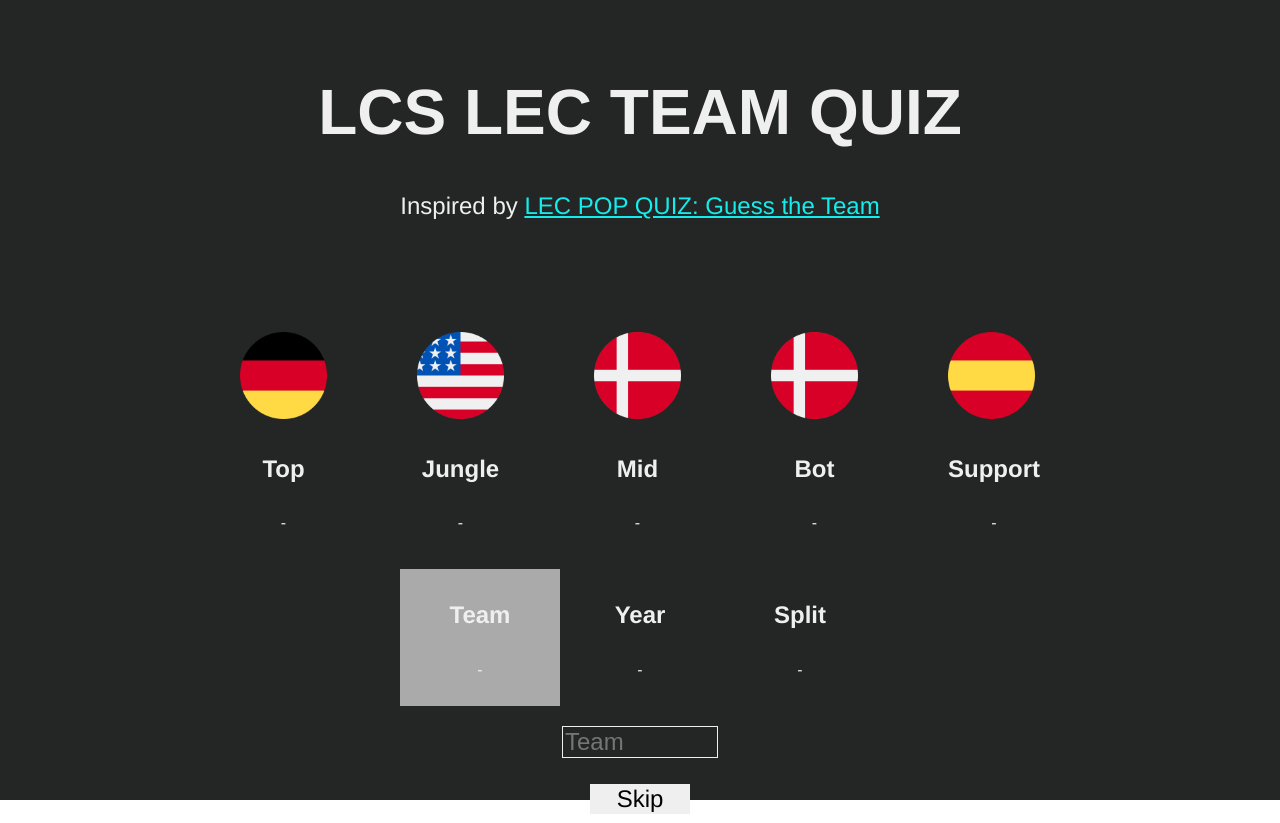
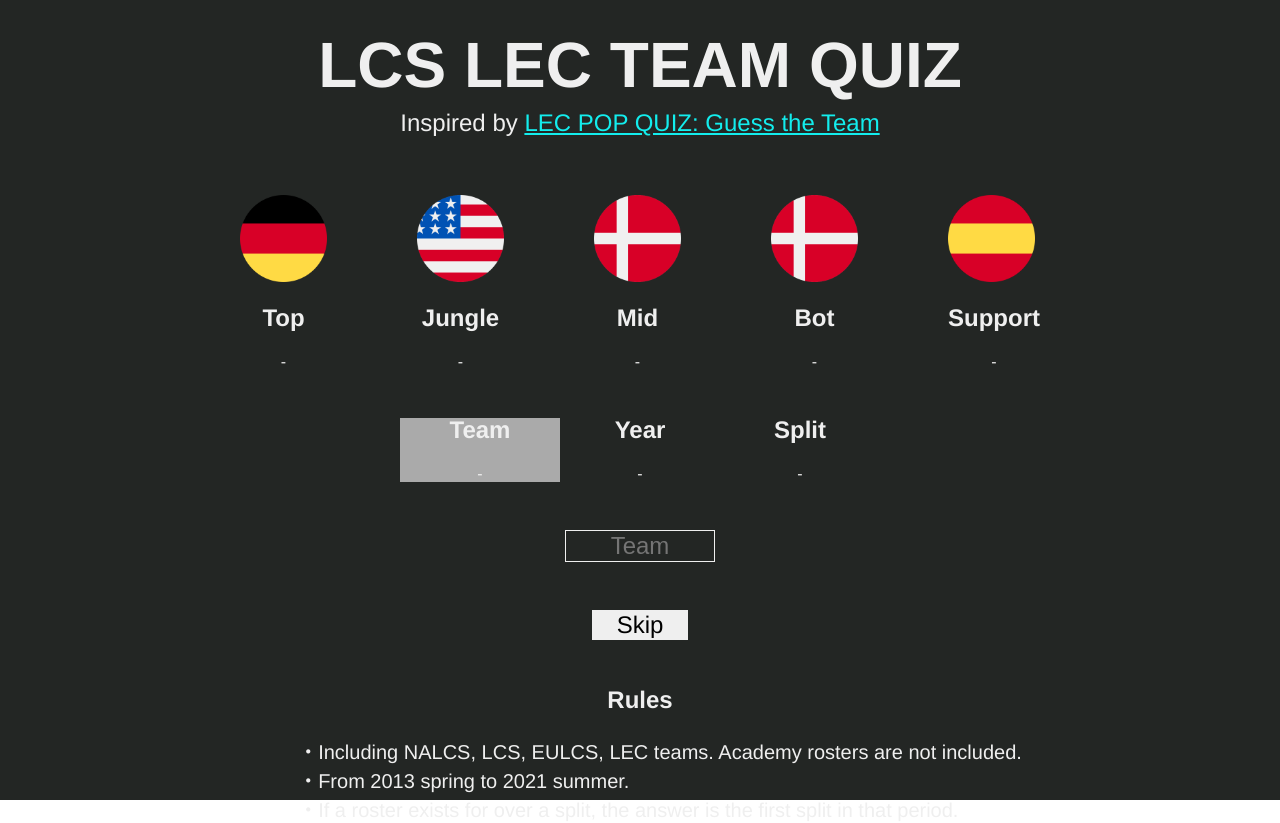
Before and after one commit to AsukaCHikaru/lcs-lec-team-quiz, a Svelte app: page / in a window 1280 px wide. Shown: the top 823 px of the page. Built offline with nearby package versions, Linux system fonts and the light colour scheme.

Commit message:
style: add desktop layout

```diff
--- a/src/components/Answer.svelte
+++ b/src/components/Answer.svelte
@@ -13,18 +13,22 @@
 <style>
   .answer-wrapper {
     width: 100%;
-    margin: 10px 0;
+    margin: 24px 0;
     text-align: center;
     color: #efefef;
     font-family: 'Helvetica Neue', Arial, sans-serif;
   }
   .answer-title {
+    margin: 0;
     font-weight: 700;
     font-size: 24px;
+    line-height: 1;
   }
   .answer-content {
+    margin: 24px 0 0 0;
     font-weight: 200;
     font-size: 16px;
+    line-height: 1;
   }
 
   .current {
--- a/src/components/Input.svelte
+++ b/src/components/Input.svelte
@@ -32,18 +32,23 @@
   .input-wrapper {
     display: flex;
     flex-direction: column;
-    margin: 10px;
+    margin: 24px;
   }
 
   input {
-    max-width: 150px;
+    max-width: 144px;
     height: 28px;
     background-color: #232624;
     border: solid 1px #efefef;
     color: #efefef;
     font-size: 24px;
+    text-align: center;
   }
   input:focus{
     outline: none;
   }
+  input::-webkit-input-placeholder, input::-moz-placeholder, input:-ms-input-placeholder, input:-moz-placeholder {
+    font-weight: 100;
+    font-family: 'Helvetica Neue', Arial, sans-serif;
+  }
 </style>
--- a/src/components/Player.svelte
+++ b/src/components/Player.svelte
@@ -19,6 +19,11 @@
 </div>
 
 <style>
+
+  .player-wrapper {
+    display: flex;
+    flex-direction: column;
+  }
   img {
     width: 87px;
   }
--- a/src/components/Rules.svelte
+++ b/src/components/Rules.svelte
@@ -17,8 +17,10 @@
     font-family: 'Helvetica Neue', Arial, sans-serif;
   }
   .rules-title {
+    margin: 24px 0;
     font-weight: 900;;
     font-size: 24px;
+    line-height: 1;
   }
   .rules-ul {
     margin: 0;
--- a/src/components/SkipButton.svelte
+++ b/src/components/SkipButton.svelte
@@ -12,8 +12,8 @@
 
 <style>
   .wrapper {
-    margin: 1em;
-    width: 100px;
+    margin: 24px 0;
+    width: 96px;
   }
   button {
     width: 100%;
--- a/src/components/Title.svelte
+++ b/src/components/Title.svelte
@@ -6,18 +6,22 @@
 <style>
   .title-wrapper {
     text-align: center;
-    margin-bottom: 5em;
+    margin-bottom: 60px;
     font-family: 'Helvetica Neue', Arial, sans-serif;
     color: #efefef;
   }
   h1 {
+    margin: 0;
     font-weight: 900;
     font-size: 64px;
+    line-height: 67px;
   }
 
   h4 {
+    margin: 12px 0 0 0;
     font-weight: 100;
     font-size: 24px;
+    line-height: 1;
   }
   a {
     color: #13eded;
```
